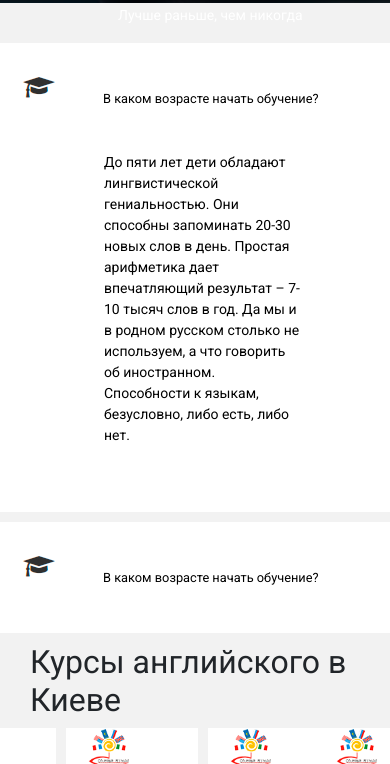
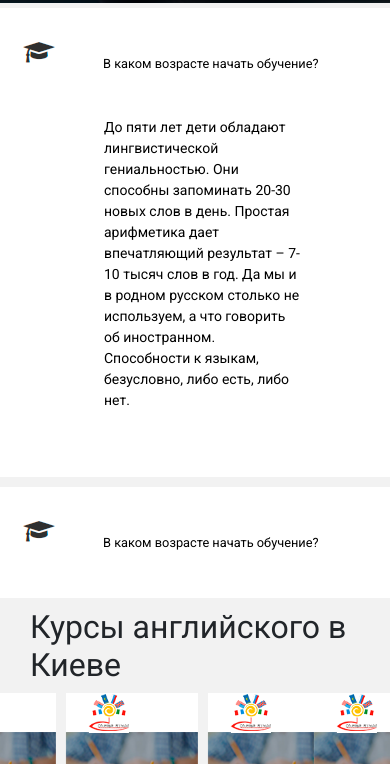
Before and after one commit to Nataliia-Sibileva/speak, a website built with webpack: page src/index.html in a window 390 px wide. Shown: the part 789-1553 px from the top of the page. Built offline with nearby package versions, Linux system fonts and the light colour scheme.

Commit message:
Fourth commit

```diff
--- a/src/sass/styles.scss
+++ b/src/sass/styles.scss
@@ -335,7 +335,7 @@ h3:before {
     order:5;
   }
   .main-all {
-    margin-top: -135px;
+    margin-top: -170px;
   }
   .mob-none {
     display: none;
```
Also changed, not shown: public/main.css.
